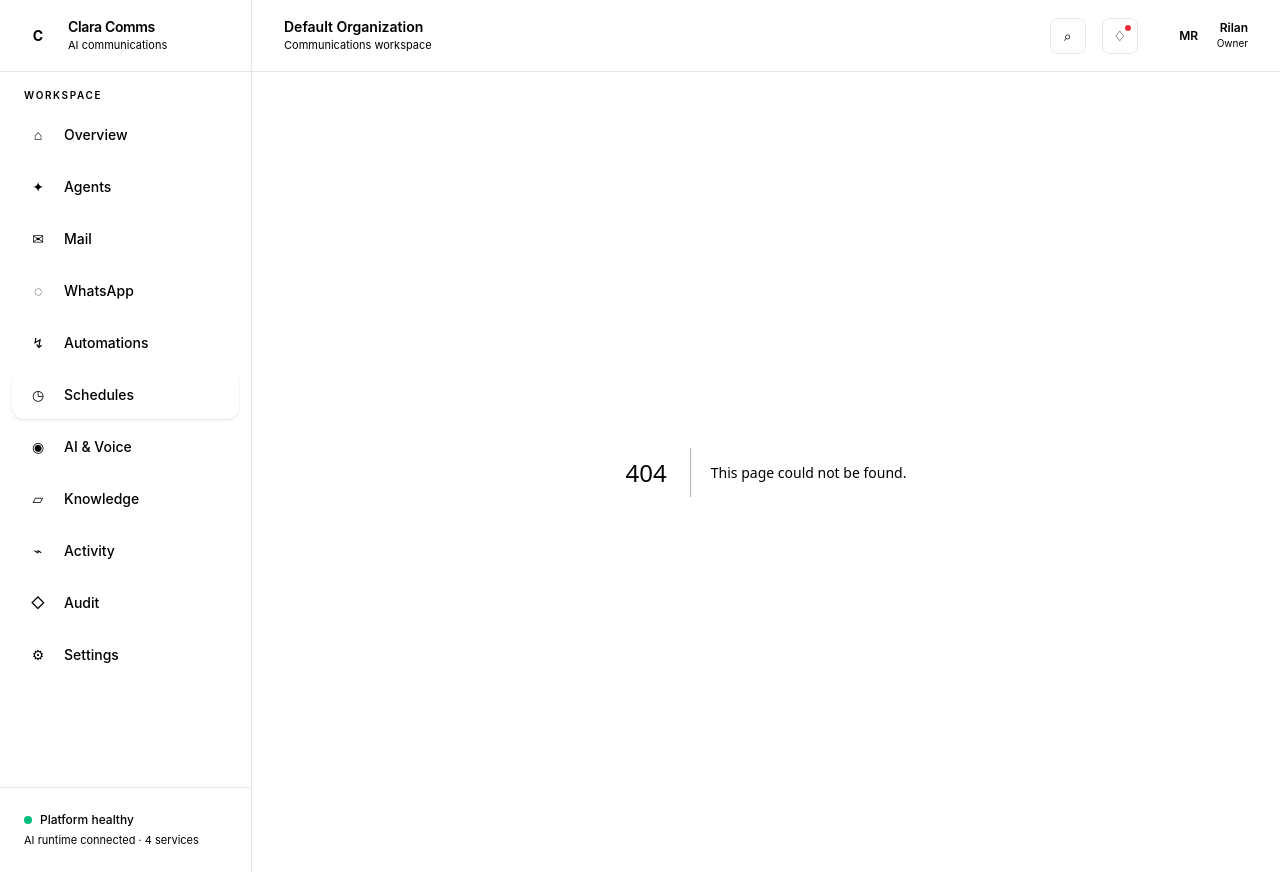
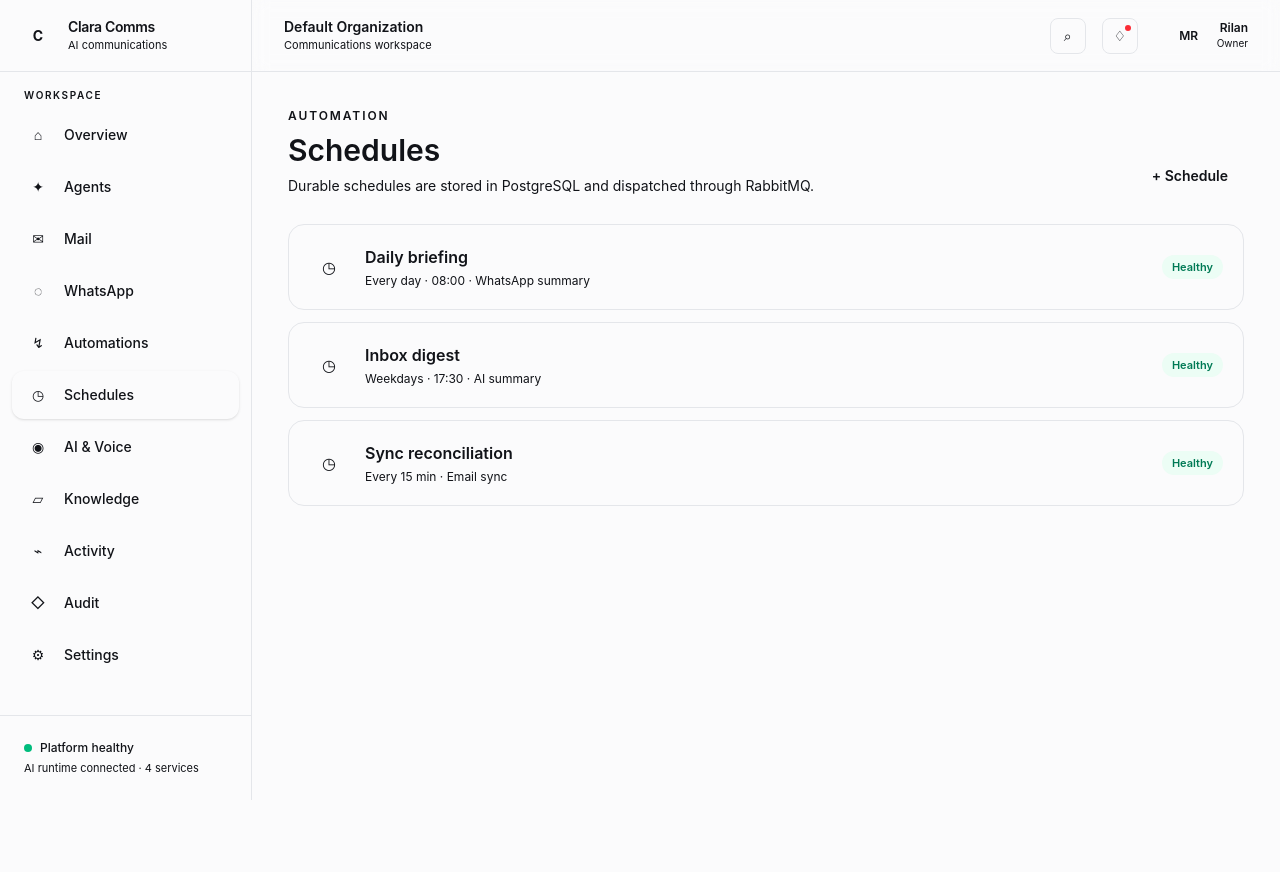
Before and after one commit to Rilan-Dev/ai-comms-agent, a Next.js app in the folder apps/web/: page /schedules in a window 1280 px wide. Before the commit this address had no page. After the commit the page ends 800 px from the top, so only its background shows below. Built offline with nearby package versions, Linux system fonts and the light colour scheme.

Commit message:
feat(ui): add operational workspaces

```diff
--- /dev/null
+++ b/apps/web/src/app/schedules/page.tsx
@@ -0,0 +1 @@
+const jobs=[["Daily briefing","Every day · 08:00","WhatsApp summary","Healthy"],["Inbox digest","Weekdays · 17:30","AI summary","Healthy"],["Sync reconciliation","Every 15 min","Email sync","Healthy"]];export default function SchedulesPage(){return <main className="mx-auto max-w-[1100px] space-y-7 p-5 sm:p-7 lg:p-9"><div className="flex items-end justify-between"><div><p className="text-xs font-semibold uppercase tracking-[.16em] text-primary">Automation</p><h1 className="mt-2 text-3xl font-semibold">Schedules</h1><p className="mt-2 text-sm text-muted-foreground">Durable schedules are stored in PostgreSQL and dispatched through RabbitMQ.</p></div><button className="h-10 rounded-xl bg-foreground px-4 text-sm font-semibold text-background">+ Schedule</button></div><div className="space-y-3">{jobs.map(j=><div key={j[0]} className="flex flex-col gap-4 rounded-2xl border bg-background p-5 sm:flex-row sm:items-center"><div className="grid h-10 w-10 place-items-center rounded-xl bg-muted">◷</div><div className="min-w-0 flex-1"><p className="font-semibold">{j[0]}</p><p className="mt-1 text-xs text-muted-foreground">{j[1]} · {j[2]}</p></div><span className="rounded-full bg-emerald-50 px-2.5 py-1 text-[11px] font-semibold text-emerald-700">{j[3]}</span></div>)}</div></main>}
```
